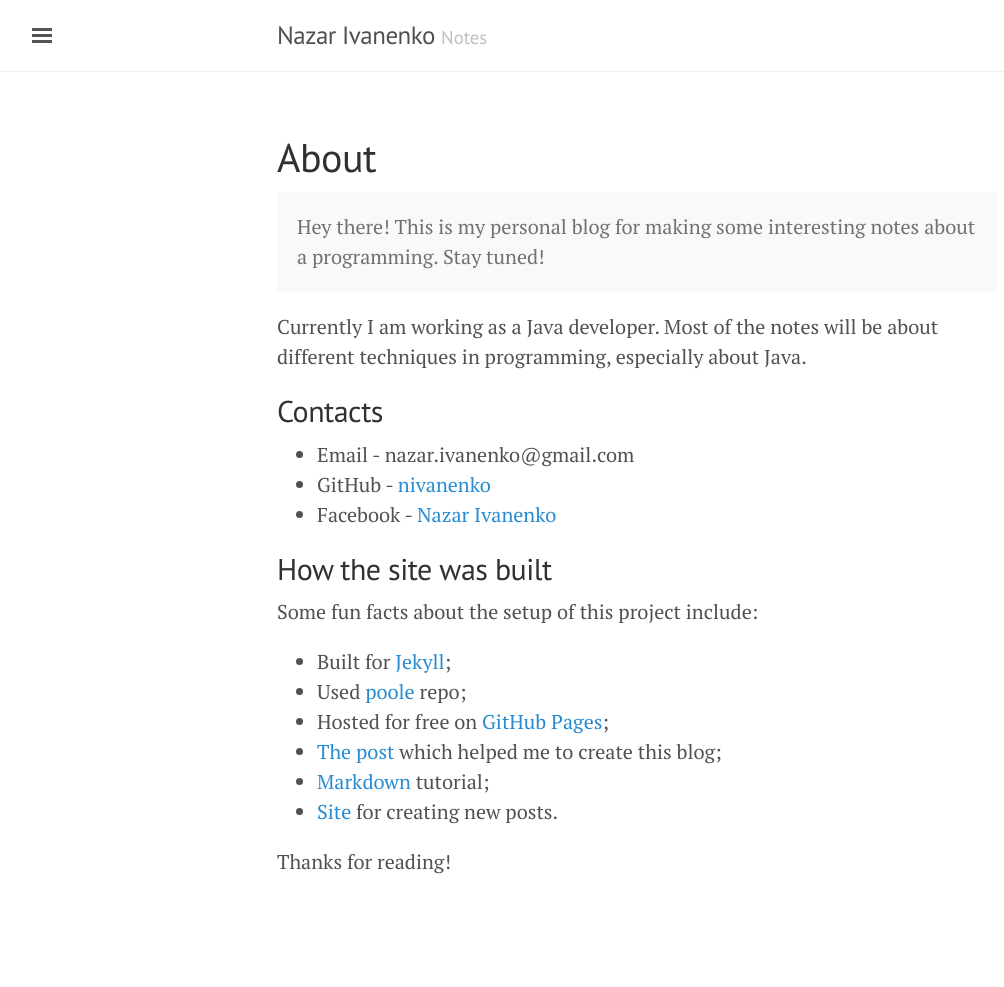
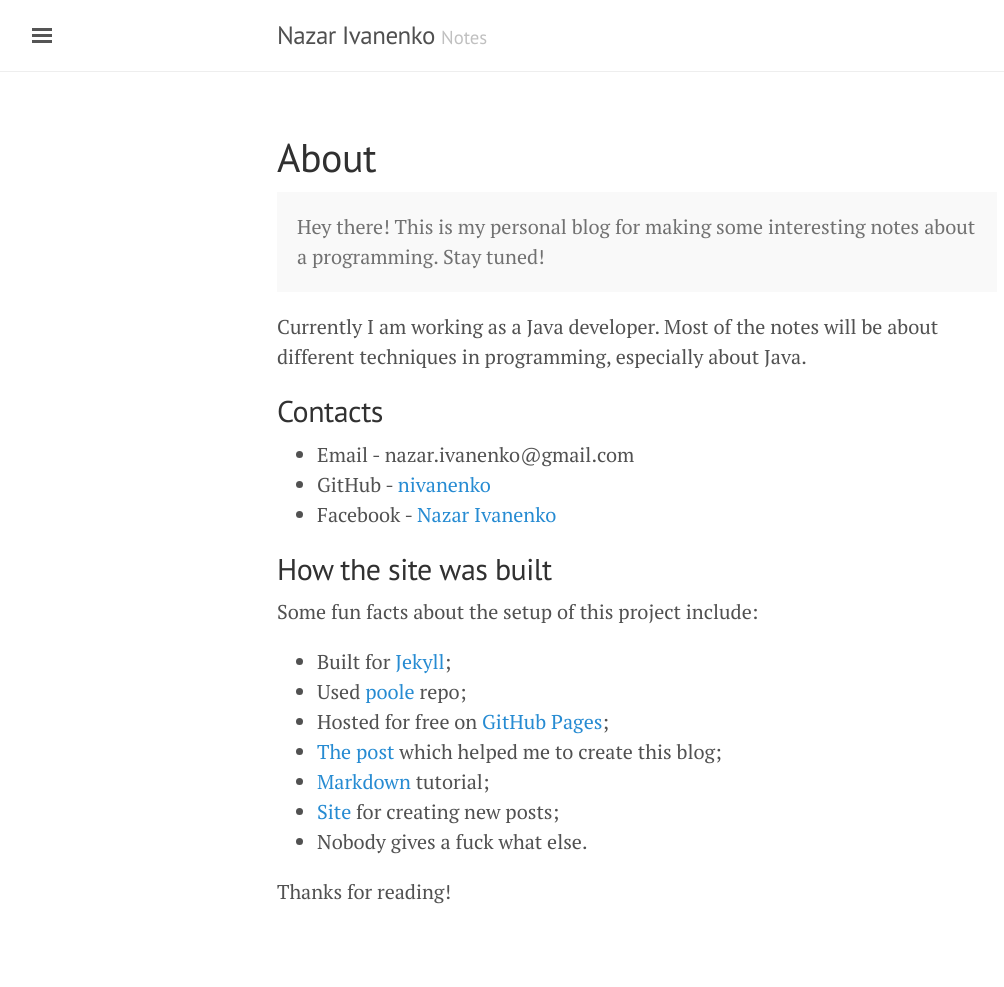
Before and after one commit to nivanenko/nivanenko.github.io, a Jekyll site: the page built from about.md, in a window 1280 px wide. Shown: the whole page, without its empty margins (3-1007 px from the left). Built offline with Jekyll 4.4.1, drawn with Linux system fonts in a browser that asks for light colours; before the commit the page ends 957 px from its top, so only the background shows below that.

Commit message:
Some interesting thing I guess

```diff
--- a/about.md
+++ b/about.md
@@ -24,6 +24,7 @@ Some fun facts about the setup of this project include:
 * Hosted for free on [GitHub Pages](https://pages.github.com);
 * [The post](http://joshualande.com/jekyll-github-pages-poole/) which helped me to create this blog;
 * [Markdown](https://guides.github.com/features/mastering-markdown/) tutorial;
-* [Site](http://prose.io) for creating new posts.
+* [Site](http://prose.io) for creating new posts;
+* Nobody gives a fuck what else.
 
 Thanks for reading!
```
